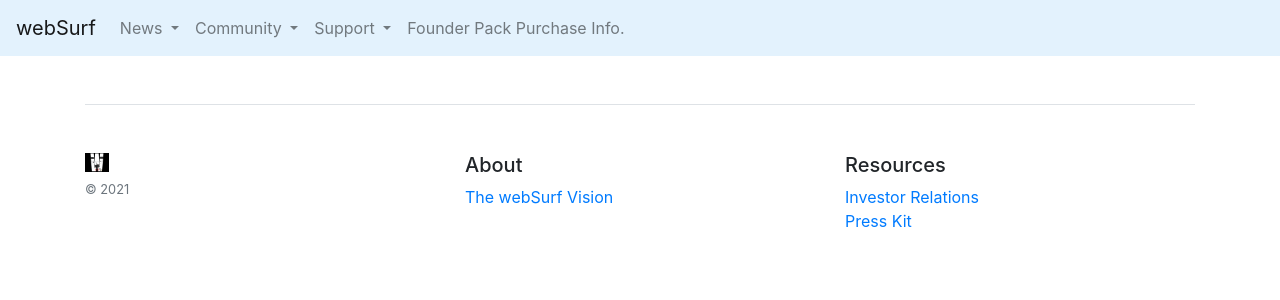
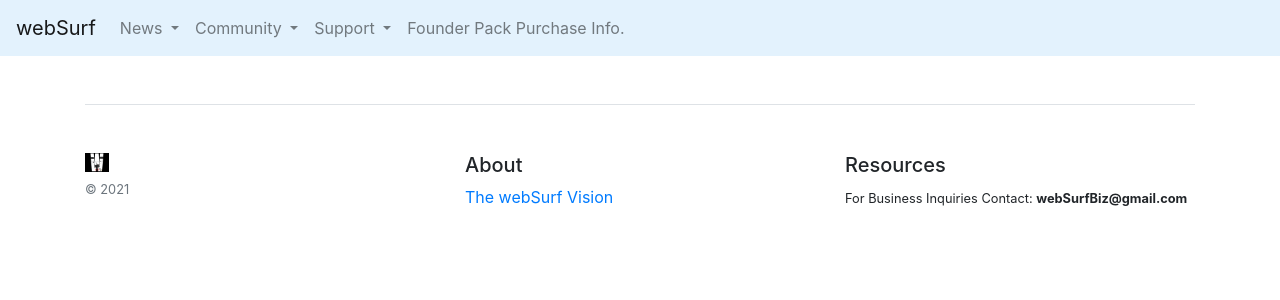
Before and after one commit to vama89/webSurf, a Jekyll site: the page built from templates/investorRelations.html, in a window 1280 px wide. Shown: the top 300 px of the page. Built offline with Jekyll 4.4.1, drawn with Linux system fonts in a browser that asks for light colours.

Commit message:
added footer biz contact
took out presskit and investor relations as it is irrelevant for now

```diff
--- a/_includes/footer.html
+++ b/_includes/footer.html
@@ -33,9 +33,10 @@
                 <!-- To add later
                 <li><a class="link-secondary" href="#">Developers</a></li>
                 <li><a class="link-secondary" href="#">Careers</a></li>
-                -->
                 <li><a class="link-secondary" href="/templates/investorRelations.html">Investor Relations</a></li>
                 <li><a class="link-secondary" href="/templates/pressKit.html">Press Kit</a></li>
+                -->
+                <li><p><small>For Business Inquiries Contact: <b>webSurfBiz@gmail.com</b></small></p></li>
                 </ul>
             </div>
         </div>
```
